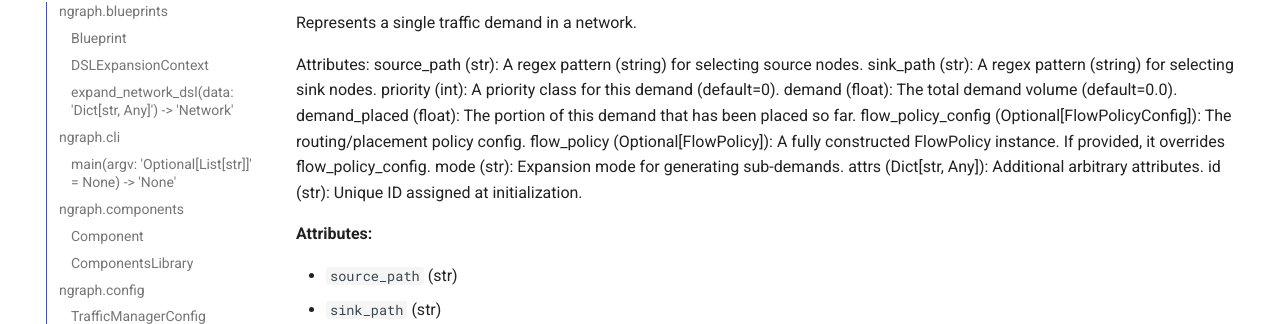
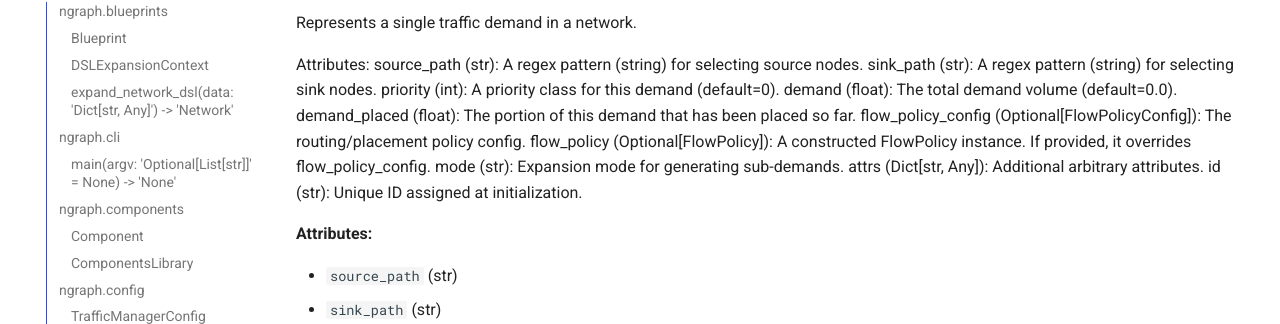
Before and after one commit to networmix/NetGraph, an MkDocs documentation site: the page built from docs/reference/api-full.md, in a window 1280 px wide and 900 px high, scrolled down 27571 px. Shown: the part 205-529 px from the top of the window. Built offline with MkDocs 1.6.1 and Material for MkDocs 9.7.7, drawn with Linux system fonts in a browser that asks for light colours; comment, search, counter and statistics services are not loaded; some of the changed text lies outside the part shown.

Commit message:
preparing v0.8.0 (#85)

```diff
--- a/docs/reference/api-full.md
+++ b/docs/reference/api-full.md
@@ -88,7 +88,7 @@
         optional "blueprints" + "network".
 
 Returns:
-    Network: The fully expanded Network object with all nodes and links.
+    Network: The expanded Network object with all nodes and links.
 
 ---
 
@@ -1198,7 +1198,7 @@
     demand (float): The total demand volume (default=0.0).
     demand_placed (float): The portion of this demand that has been placed so far.
     flow_policy_config (Optional[FlowPolicyConfig]): The routing/placement policy config.
-    flow_policy (Optional[FlowPolicy]): A fully constructed FlowPolicy instance.
+    flow_policy (Optional[FlowPolicy]): A constructed FlowPolicy instance.
         If provided, it overrides flow_policy_config.
     mode (str): Expansion mode for generating sub-demands.
     attrs (Dict[str, Any]): Additional arbitrary attributes.
```
Also changed, not shown: other parts of docs/reference/api-full.md (+4 -4 lines), docs/getting-started/installation.md (+1 -1 lines), 5 other files.
